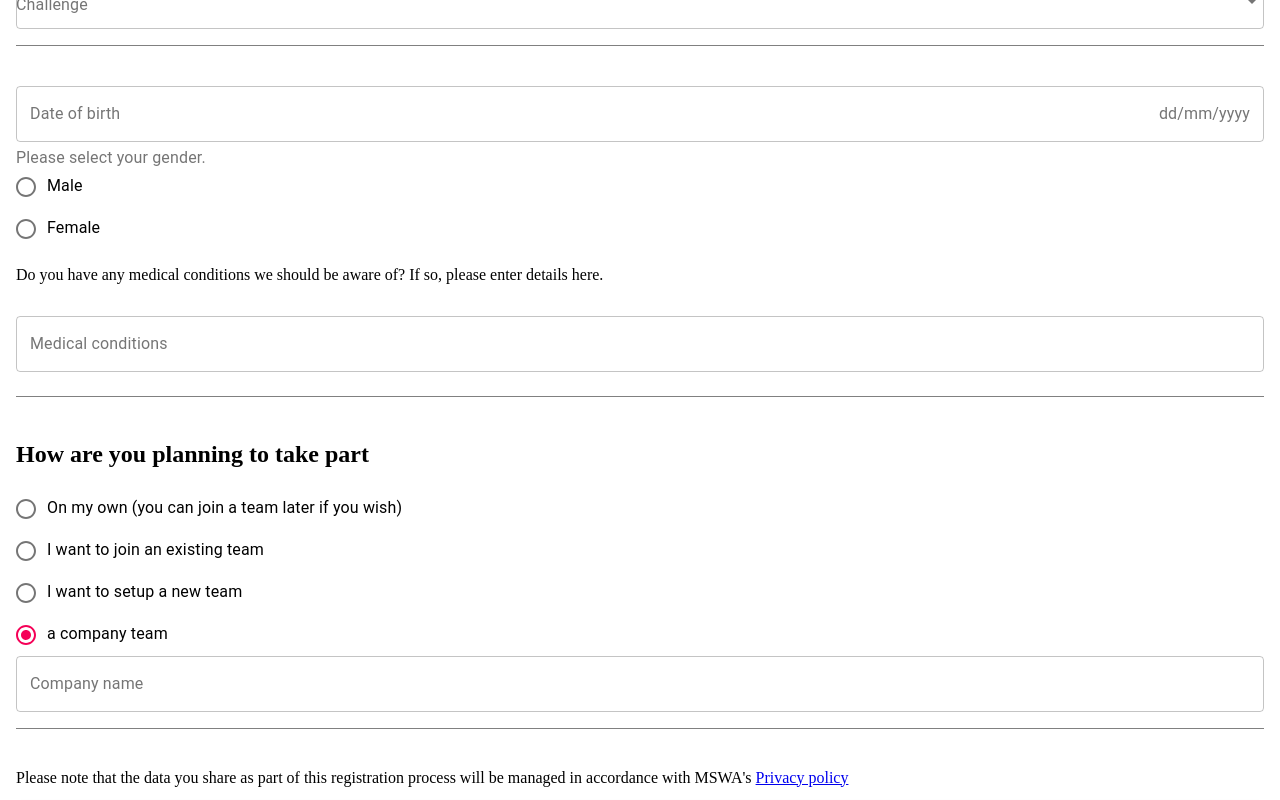
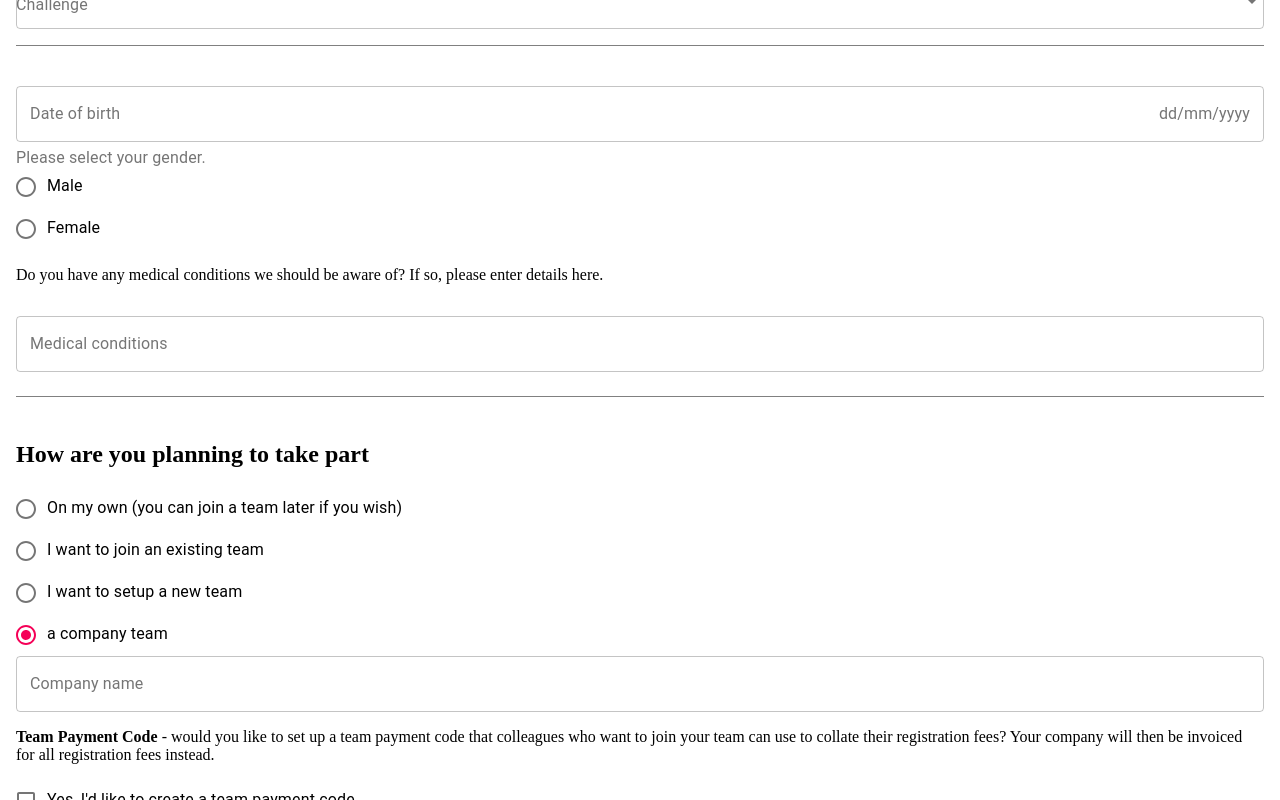
Before and after one commit to KevinFreistroffer/6stepform, a React (Create React App) app: page / in a window 1280 px wide. Both pictures are taken after a click on the label "a company team". Built offline with nearby package versions, Linux system fonts and the light colour scheme.

Commit message:
team payment code p and span, styled. setTeamPaymentCode checkbox state and props set

```diff
--- a/src/components/Step2/components/YourPlanToTakePart/components/CompanyTeam.js
+++ b/src/components/Step2/components/YourPlanToTakePart/components/CompanyTeam.js
@@ -13,10 +13,11 @@ import SearchIcon from "@material-ui/icons/Search";
 import IconButton from "@material-ui/core/IconButton";
 import InputAdornment from "@material-ui/core/InputAdornment";
 import Button from "@material-ui/core/Button";
-import Checkbox from '@material-ui/core/Checkbox';
+import Checkbox from "@material-ui/core/Checkbox";
 
 const CompanyTeam = ({
 	companyTeamInput,
+	setTeamPaymentCode,
 	formikHandleOnChange,
 	handleOnChange,
 	selectedPlan,
@@ -25,6 +26,7 @@ const CompanyTeam = ({
 	errors
 }) => {
 	return (
+		<>
 			<FormControl fullWidth={true}>
 				<FormControlLabel
 					value="companyTeam"
@@ -33,6 +35,7 @@ const CompanyTeam = ({
 				/>
 
 				{selectedPlan === "companyTeam" && (
+					<>
 						<TextField
 							type="search"
 							label="Company name"
@@ -44,18 +47,41 @@ const CompanyTeam = ({
 								handleOnChange(event);
 							}}
 							onBlur={handleBlur}
-					variant="outlined"				/>
-			)}
+							variant="outlined"
+						/>
 
 						{/* TODO: Touched for radio buttons with Formik using state.plan[planName]
 						https://github.com/jaredpalmer/formik/issues/1051
 					*/}
-			{!companyTeamInput.trim() && touched.companyTeamInput && (
+						{!companyTeamInput.trim() &&
+							touched.companyTeamInput && (
 								<div className="error-message">
 									{errors.companyTeamInput}
 								</div>
 							)}
+
+						<p className="team-payment-code">
+							<span>Team Payment Code</span> - would you like to
+							set up a team payment code that colleagues who want
+							to join your team can use to collate their
+							registration fees? Your company will then be
+							invoiced for all registration fees instead.
+						</p>
+						<FormControlLabel
+							control={
+								<Checkbox
+									checked={setTeamPaymentCode}
+									name="setTeamPaymentCode"
+									onChange={formikHandleOnChange}
+									value="setTeamPaymentCode"
+								/>
+							}
+							label="Yes, I'd like to create a team payment code"
+						/>
+					</>
+				)}
 			</FormControl>
+		</>
 	);
 };
 
--- a/src/components/Step2/index.js
+++ b/src/components/Step2/index.js
@@ -26,7 +26,8 @@ class Step2 extends Component {
             setUpNewTeamInput: "",
             companyTeamInput: "",
             typeOfMyNewTeam: "friendsFamily",
-            familyTeamMembers: []
+            familyTeamMembers: [],
+            setTeamPaymentCode: false
         };
 
         this.dobPattern = new RegExp(DOB_REGEX);
@@ -92,7 +93,8 @@ class Step2 extends Component {
             setUpNewTeamInput,
             companyTeamInput,
             typeOfMyNewTeam,
-            familyTeamMembers
+            familyTeamMembers,
+            setTeamPaymentCode
         } = this.state;
 
         return (
@@ -245,6 +247,7 @@ class Step2 extends Component {
                                         familyTeamMembers={familyTeamMembers}
                                         errors={errors}
                                         touched={touched}
+                                        setTeamPaymentCode={setTeamPaymentCode}
                                         formikHandleOnChange={handleChange}
                                         handleOnChange={this.handleOnChange}
                                         handleBlur={handleBlur}
--- a/src/components/Step2/styles.scss
+++ b/src/components/Step2/styles.scss
@@ -14,5 +14,9 @@
 		.remove-family-team-member {
 			text-decoration: underline;
 		}
+
+		.team-payment-code {
+			span {font-weight: bold;}
+		}
 	}
 }
```
Lines whose indentation alone changed are shown as unchanged.
